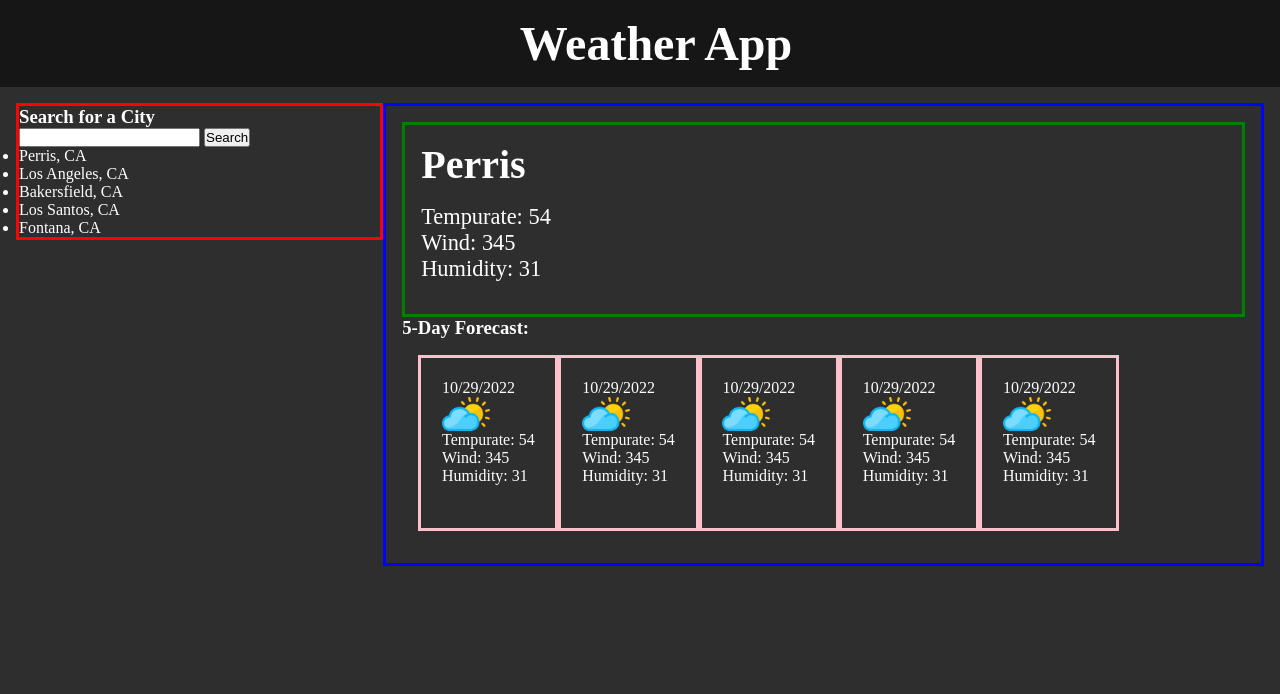
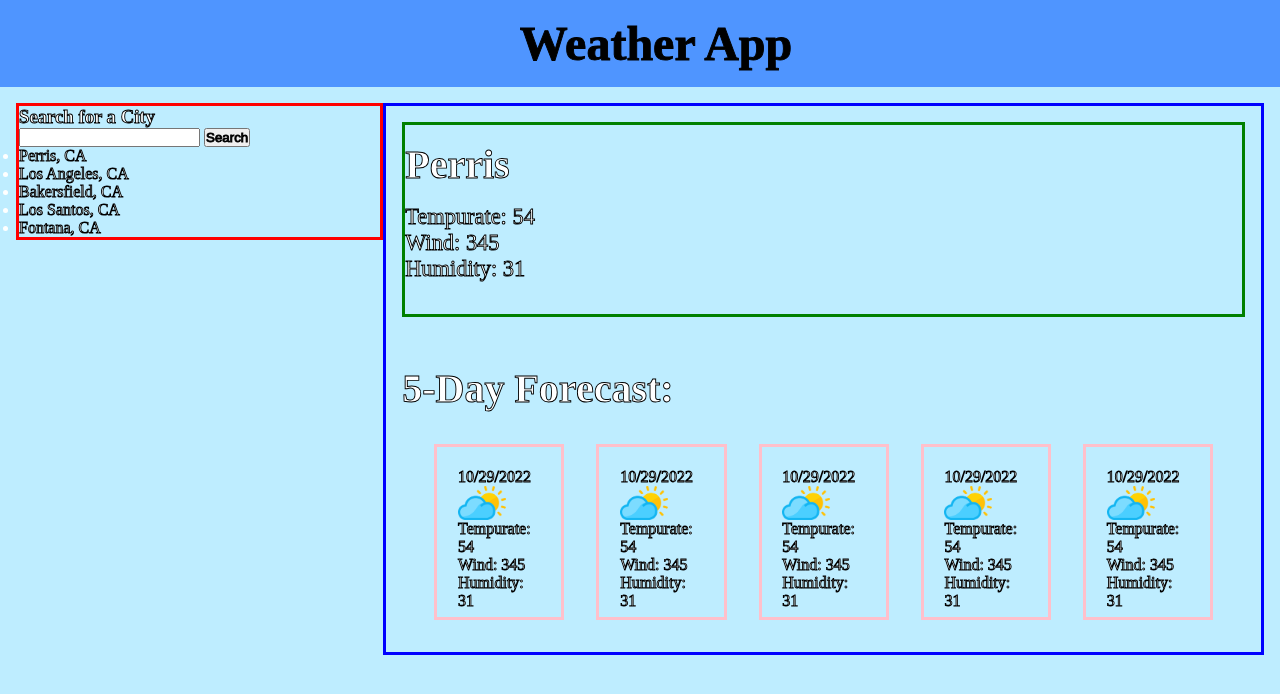
Before and after one commit to TDGLU/Weather-App, a plain HTML site: page index.html in a window 1280 px wide. Shown: the top 694 px of the page. Drawn offline with Linux system fonts and the light colour scheme; no server answers.

Commit message:
added more styling

```diff
--- a/assets/css/style.css
+++ b/assets/css/style.css
@@ -2,12 +2,14 @@
   margin: 0;
   padding: 0;
   scroll-behavior: smooth;
+  -webkit-text-stroke-width: 0.9px;
+  -webkit-text-stroke-color: black;
 }
 
 .container {
   height: 100vh;
   width: 100vw;
-  background-color: rgb(46, 46, 46);
+  background-color: rgb(190, 237, 255);
 }
 
 .title {
@@ -15,8 +17,8 @@
   width: 100%;
   font-size: 3rem;
   font-weight: bolder;
-  color: white;
-  background-color: rgb(22, 22, 22);
+  color: rgb(0, 0, 0);
+  background-color: rgba(79, 149, 255);
   padding: 1rem;
 }
 
@@ -27,12 +29,16 @@
 
 }
 
+/* Search Section */
+
 aside {
   color: white;
   border: solid red;
   width: 30%;
   height: 90%;
 }
+
+/* Main Content  */
 
 main {
   color: white;
@@ -42,9 +48,11 @@ main {
   padding: 1rem;
 }
 
+/* Main Section */
+
 main section {
   border: solid green;
-  padding: 1rem;
+  padding: 1rem 0;
 }
 
 .searched-city {
@@ -56,7 +64,16 @@ main section {
   font-size: 1.4rem;
 }
 
+/* Five Day Forecast */
+
+.five-day-forcast-title {
+  font-size: 2.5rem;
+  padding: 1rem 0;
+  margin: 2rem 0 0;
+}
+
 /* Card */
+
 .card-icon {
   width: 3rem;
 }
@@ -67,6 +84,7 @@ main section {
   flex-direction: column;
   padding: 1.3rem;
   height: 8rem;
+  margin: 0 1rem;
 }
 
 .cards-container {
--- a/index.html
+++ b/index.html
@@ -42,7 +42,7 @@
           </div>
         </section>
         <div class="five-day-forecast">
-          <h3>5-Day Forecast:</h3>
+          <h3 class="five-day-forcast-title">5-Day Forecast:</h3>
           <div class="cards-container">
 
             <!-- Card  -->
```
